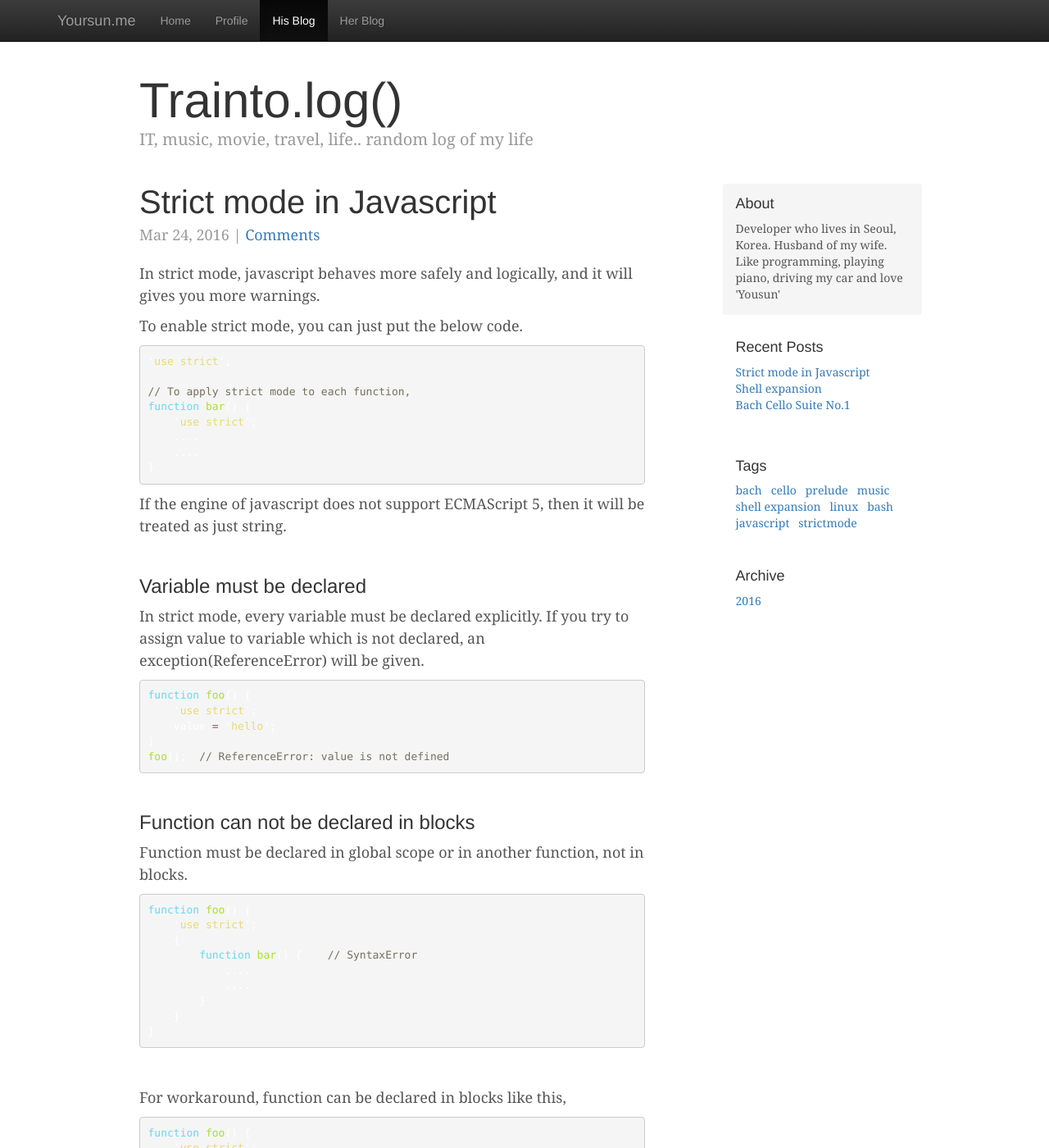
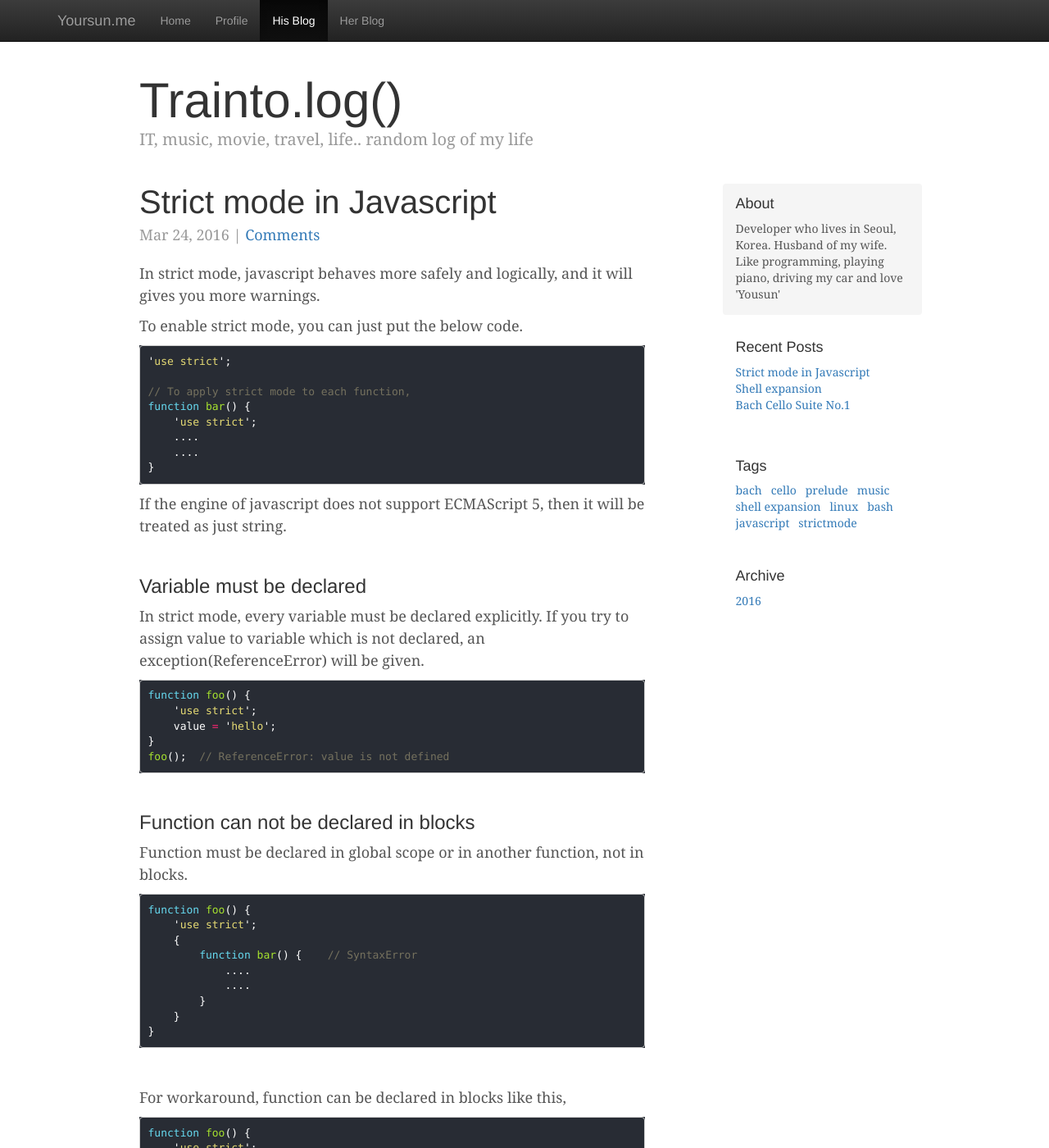
Before and after one commit to trainto/heyjoon.dev, a Jekyll site: the page built from index.html, in a window 1280 px wide and 1400 px high. Shown: the whole window at 82% size. Built offline with Jekyll 4.4.1, drawn with Linux system fonts in a browser that asks for light colours; nearby versions of some CDN libraries; the list of posts is cut into pages by our own code; comment, search, counter and statistics services are not loaded.

Commit message:
Change background color for syntax.css

```diff
--- a/css/syntax.css
+++ b/css/syntax.css
@@ -1,3 +1,6 @@
+.highlight {
+  background-color: #282c34;
+}
 .highlight table td { padding: 5px; }
 .highlight table pre { margin: 0; }
 .highlight .gh {
```
